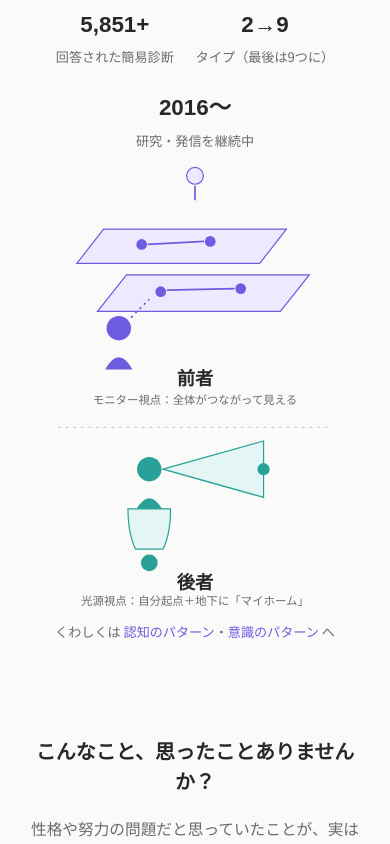
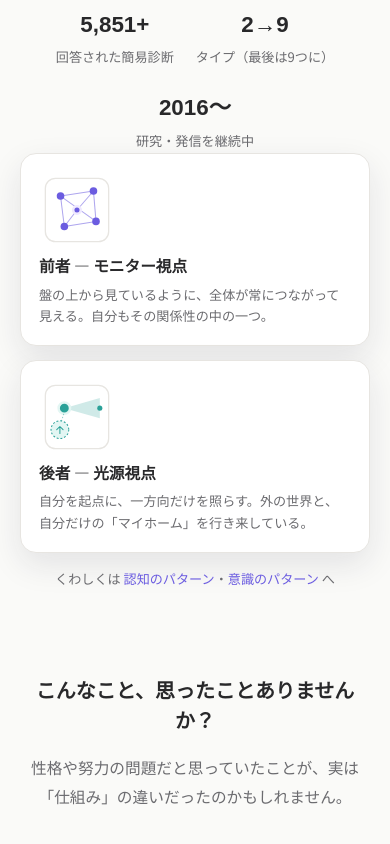
Before and after one commit to rrrrrr2525/zenshakousha-renewal, a plain HTML site: page index.html in a window 390 px wide. Shown: the part 728-1572 px from the top of the page. Drawn offline with Linux system fonts and the light colour scheme; a web font is replaced by a local one.

Commit message:
ヒーロー図解をカード形式のミニマルなアイコンに作り直し
手描き風の盤・人物イラストをやめ、理論に基づいた抽象アイコン（前者＝網目状に全体がつながるモニター視点、後者＝自分起点の一方向ビーム＋内側のマイホームを示す光源視点）をカードUIで提示。PC/モバイルとも同一マークアップがCSS Gridで自然に1カラム化するためメンテナンス性も向上。

Co-Authored-By: Claude Sonnet 5 <noreply@anthropic.com>

```diff
--- a/assets/css/style.css
+++ b/assets/css/style.css
@@ -191,14 +191,33 @@ nav.main-nav a.top-link:hover, nav.main-nav a.top-link.active{
   .cta-banner{padding:40px 20px; border-radius:18px;}
 }
 
-.hero-visual{max-width:720px; margin:0 auto 8px;}
-.hero-visual svg{width:100%; height:auto; display:block;}
-.hero-visual .hv-stack{display:none; max-width:320px; margin:0 auto;}
-.hero-visual-caption{text-align:center; font-size:.82rem; color:var(--text-muted); margin:10px 0 0;}
+.hero-visual{
+  display:grid; grid-template-columns:1fr 1fr; gap:18px;
+  max-width:640px; margin:0 auto; text-align:left;
+}
+.hv-card{
+  background:var(--bg-elevated); border:1px solid var(--border); border-radius:var(--radius);
+  box-shadow:var(--shadow-lg); padding:20px 20px 22px;
+}
+.hv-card h3{font-size:.98rem; margin:4px 0 6px; color:var(--text);}
+.hv-card p{font-size:.82rem; color:var(--text-muted); margin:0; line-height:1.65;}
+.hv-icon{width:76px; height:76px; display:block; margin-bottom:6px;}
+.hv-frame{fill:none; stroke:var(--border); stroke-width:2;}
+.hv-zen .hv-mesh line{stroke:var(--accent); stroke-width:1.6; opacity:.55;}
+.hv-zen .hv-node{fill:var(--accent);}
+.hv-zen .hv-node-strong{fill:var(--accent); stroke:var(--accent-soft); stroke-width:4;}
+.hv-ko .hv-beam{fill:var(--accent2); opacity:.22;}
+.hv-ko .hv-node{fill:var(--accent2);}
+.hv-ko .hv-node-strong{fill:var(--accent2); stroke:var(--accent2-soft); stroke-width:4;}
+.hv-ko .hv-home{fill:var(--accent2-soft); stroke:var(--accent2); stroke-width:1.6; stroke-dasharray:3 3;}
+.hv-ko .hv-home-mark{fill:none; stroke:var(--accent2); stroke-width:1.6; stroke-linecap:round; stroke-linejoin:round;}
+.hv-ko .hv-link{stroke:var(--accent2); stroke-width:1.6; opacity:.5; stroke-dasharray:2 3;}
 
-@media (max-width: 680px){
-  .hero-visual .hv-wide{display:none;}
-  .hero-visual .hv-stack{display:block;}
+.hero-visual-caption{text-align:center; font-size:.82rem; color:var(--text-muted); margin:14px 0 0;}
+
+@media (max-width: 560px){
+  .hero-visual{grid-template-columns:1fr; gap:14px; max-width:360px;}
+  .hv-card{padding:18px;}
 }
 
 /* ---------- LP sections ---------- */
--- a/index.html
+++ b/index.html
@@ -29,120 +29,45 @@
       </div>
 
       <div class="hero-visual">
-        <!-- 横並び版（PC・タブレット） -->
-        <svg class="hv-wide" viewBox="0 0 900 400" role="img" aria-labelledby="heroVisualTitle heroVisualDesc" xmlns="http://www.w3.org/2000/svg">
-          <title id="heroVisualTitle">前者と後者、認識の仕組みの違い</title>
-          <desc id="heroVisualDesc">前者はいくつもの盤面を俯瞰するモニター視点で全体がつながって見える。後者は自分を起点にした光源視点で、見ている先は一方向、そして地下に自分だけの世界（マイホーム）を持つ。</desc>
-          <style>
-            .hv-zen-line{stroke:var(--accent); stroke-width:2;}
-            .hv-zen-fill{fill:var(--accent);}
-            .hv-zen-soft{fill:var(--accent-soft); stroke:var(--accent); stroke-width:1.5;}
-            .hv-ko-line{stroke:var(--accent2); stroke-width:2;}
-            .hv-ko-fill{fill:var(--accent2);}
-            .hv-ko-soft{fill:var(--accent2-soft); stroke:var(--accent2); stroke-width:1.5;}
-            .hv-muted{stroke:var(--text-muted); opacity:.5;}
-            .hv-label{font-family:"Zen Maru Gothic","Noto Sans JP",sans-serif; font-weight:700; fill:var(--text); font-size:22px;}
-            .hv-sub{font-family:"Noto Sans JP",sans-serif; fill:var(--text-muted); font-size:13px;}
-          </style>
+        <div class="hv-card hv-zen">
+          <svg class="hv-icon" viewBox="0 0 120 120" role="img" aria-labelledby="hvZenTitle" xmlns="http://www.w3.org/2000/svg">
+            <title id="hvZenTitle">前者のモニター視点：盤面全体が網目状につながっている</title>
+            <rect x="10" y="10" width="100" height="100" rx="16" class="hv-frame"/>
+            <g class="hv-mesh">
+              <line x1="34" y1="38" x2="86" y2="30"/>
+              <line x1="86" y1="30" x2="90" y2="78"/>
+              <line x1="90" y1="78" x2="40" y2="86"/>
+              <line x1="40" y1="86" x2="34" y2="38"/>
+              <line x1="34" y1="38" x2="90" y2="78"/>
+              <line x1="60" y1="60" x2="86" y2="30"/>
+              <line x1="60" y1="60" x2="40" y2="86"/>
+            </g>
+            <circle cx="34" cy="38" r="6" class="hv-node"/>
+            <circle cx="86" cy="30" r="6" class="hv-node"/>
+            <circle cx="90" cy="78" r="6" class="hv-node"/>
+            <circle cx="40" cy="86" r="6" class="hv-node"/>
+            <circle cx="60" cy="60" r="6" class="hv-node hv-node-strong"/>
+          </svg>
+          <h3>前者 — モニター視点</h3>
+          <p>盤の上から見ているように、全体が常につながって見える。自分もその関係性の中の一つ。</p>
+        </div>
 
-          <line x1="450" y1="30" x2="450" y2="360" class="hv-muted" stroke-dasharray="4 6"/>
-
-          <!-- ===== 前者：モニター視点（左） ===== -->
-          <g>
-            <circle cx="150" cy="38" r="10" class="hv-zen-soft"/>
-            <path d="M150 50 L150 68" class="hv-zen-line"/>
-            <polygon points="60,108 260,108 230,148 30,148" class="hv-zen-soft"/>
-            <polygon points="100,168 320,168 285,213 65,213" class="hv-zen-soft"/>
-            <circle cx="110" cy="126" r="6" class="hv-zen-fill"/>
-            <circle cx="180" cy="122" r="6" class="hv-zen-fill"/>
-            <circle cx="140" cy="188" r="6" class="hv-zen-fill"/>
-            <circle cx="230" cy="184" r="6" class="hv-zen-fill"/>
-            <circle cx="270" cy="193" r="6" class="hv-zen-fill"/>
-            <path d="M116 126 L174 122 M145 186 L224 184 M224 184 L264 192" class="hv-zen-line" fill="none"/>
-            <g transform="translate(75,232)">
-              <circle cx="0" cy="0" r="14" class="hv-zen-fill"/>
-              <path d="M-16 48 Q0 20 16 48 Z" class="hv-zen-fill"/>
-            </g>
-            <line x1="88" y1="220" x2="105" y2="198" class="hv-zen-line" stroke-dasharray="3 5"/>
-            <text x="225" y="335" text-anchor="middle" class="hv-label">前者</text>
-            <text x="225" y="357" text-anchor="middle" class="hv-sub">モニター視点：全体がつながって見える</text>
-          </g>
-
-          <!-- ===== 後者：光源視点（右） ===== -->
-          <g>
-            <g transform="translate(622,135)">
-              <circle cx="0" cy="0" r="14" class="hv-ko-fill"/>
-              <path d="M-16 48 Q0 20 16 48 Z" class="hv-ko-fill"/>
-            </g>
-            <polygon points="636,135 755,98 755,172" class="hv-ko-soft"/>
-            <circle cx="755" cy="135" r="7" class="hv-ko-fill"/>
-
-            <path d="M598 183 Q598 222 610 248 L640 248 Q652 222 652 183 Z" class="hv-ko-soft"/>
-            <g transform="translate(624,268)">
-              <circle cx="0" cy="0" r="10" class="hv-ko-fill"/>
-              <path d="M-11 33 Q0 14 11 33 Z" class="hv-ko-fill"/>
-            </g>
-            <text x="630" y="335" text-anchor="middle" class="hv-label">後者</text>
-            <text x="630" y="357" text-anchor="middle" class="hv-sub">光源視点：自分起点＋地下に「マイホーム」</text>
-          </g>
-        </svg>
-
-        <!-- 縦積み版（スマホ） -->
-        <svg class="hv-stack" viewBox="0 0 420 600" role="img" aria-hidden="true" xmlns="http://www.w3.org/2000/svg">
-          <style>
-            .hv-zen-line{stroke:var(--accent); stroke-width:2.2;}
-            .hv-zen-fill{fill:var(--accent);}
-            .hv-zen-soft{fill:var(--accent-soft); stroke:var(--accent); stroke-width:1.6;}
-            .hv-ko-line{stroke:var(--accent2); stroke-width:2.2;}
-            .hv-ko-fill{fill:var(--accent2);}
-            .hv-ko-soft{fill:var(--accent2-soft); stroke:var(--accent2); stroke-width:1.6;}
-            .hv-muted{stroke:var(--text-muted); opacity:.5;}
-            .hv-label{font-family:"Zen Maru Gothic","Noto Sans JP",sans-serif; font-weight:700; fill:var(--text); font-size:24px;}
-            .hv-sub{font-family:"Noto Sans JP",sans-serif; fill:var(--text-muted); font-size:15px;}
-          </style>
-
-          <!-- 前者（上） -->
-          <g>
-            <circle cx="210" cy="30" r="11" class="hv-zen-soft"/>
-            <path d="M210 43 L210 62" class="hv-zen-line"/>
-            <polygon points="90,100 330,100 295,145 55,145" class="hv-zen-soft"/>
-            <polygon points="120,160 360,160 322,208 82,208" class="hv-zen-soft"/>
-            <circle cx="140" cy="120" r="7" class="hv-zen-fill"/>
-            <circle cx="230" cy="116" r="7" class="hv-zen-fill"/>
-            <circle cx="165" cy="182" r="7" class="hv-zen-fill"/>
-            <circle cx="270" cy="178" r="7" class="hv-zen-fill"/>
-            <path d="M148 120 L222 116 M173 180 L262 178" class="hv-zen-line" fill="none"/>
-            <g transform="translate(110,230)">
-              <circle cx="0" cy="0" r="16" class="hv-zen-fill"/>
-              <path d="M-18 54 Q0 22 18 54 Z" class="hv-zen-fill"/>
-            </g>
-            <line x1="126" y1="216" x2="150" y2="192" class="hv-zen-line" stroke-dasharray="3 5"/>
-            <text x="210" y="305" text-anchor="middle" class="hv-label">前者</text>
-            <text x="210" y="330" text-anchor="middle" class="hv-sub">モニター視点：全体がつながって見える</text>
-          </g>
-
-          <line x1="30" y1="360" x2="390" y2="360" class="hv-muted" stroke-dasharray="4 6"/>
-
-          <!-- 後者（下） -->
-          <g>
-            <g transform="translate(150,415)">
-              <circle cx="0" cy="0" r="16" class="hv-ko-fill"/>
-              <path d="M-18 54 Q0 22 18 54 Z" class="hv-ko-fill"/>
-            </g>
-            <polygon points="168,415 300,378 300,452" class="hv-ko-soft"/>
-            <circle cx="300" cy="415" r="8" class="hv-ko-fill"/>
-
-            <path d="M122 467 Q122 500 132 520 L168 520 Q178 500 178 467 Z" class="hv-ko-soft"/>
-            <g transform="translate(150,538)">
-              <circle cx="0" cy="0" r="11" class="hv-ko-fill"/>
-            </g>
-          </g>
-          <text x="210" y="572" text-anchor="middle" class="hv-label">後者</text>
-          <text x="210" y="593" text-anchor="middle" class="hv-sub">光源視点：自分起点＋地下に「マイホーム」</text>
-        </svg>
-
-        <p class="hero-visual-caption">くわしくは <a href="/view/">認知のパターン</a>・<a href="/dimension/">意識のパターン</a> へ</p>
+        <div class="hv-card hv-ko">
+          <svg class="hv-icon" viewBox="0 0 120 120" role="img" aria-labelledby="hvKoTitle" xmlns="http://www.w3.org/2000/svg">
+            <title id="hvKoTitle">後者の光源視点：自分起点の一方向の光と、内側のマイホーム</title>
+            <rect x="10" y="10" width="100" height="100" rx="16" class="hv-frame"/>
+            <path d="M40 46 L96 30 L96 62 Z" class="hv-beam"/>
+            <circle cx="96" cy="46" r="4" class="hv-node"/>
+            <circle cx="40" cy="46" r="9" class="hv-node hv-node-strong"/>
+            <circle cx="33" cy="80" r="14" class="hv-home"/>
+            <path d="M28 80 L33 75 L38 80 M33 75 L33 86" class="hv-home-mark"/>
+            <path d="M39 55 L35 68" class="hv-link"/>
+          </svg>
+          <h3>後者 — 光源視点</h3>
+          <p>自分を起点に、一方向だけを照らす。外の世界と、自分だけの「マイホーム」を行き来している。</p>
+        </div>
       </div>
+      <p class="hero-visual-caption">くわしくは <a href="/view/">認知のパターン</a>・<a href="/dimension/">意識のパターン</a> へ</p>
     </div>
   </section>
 
```
